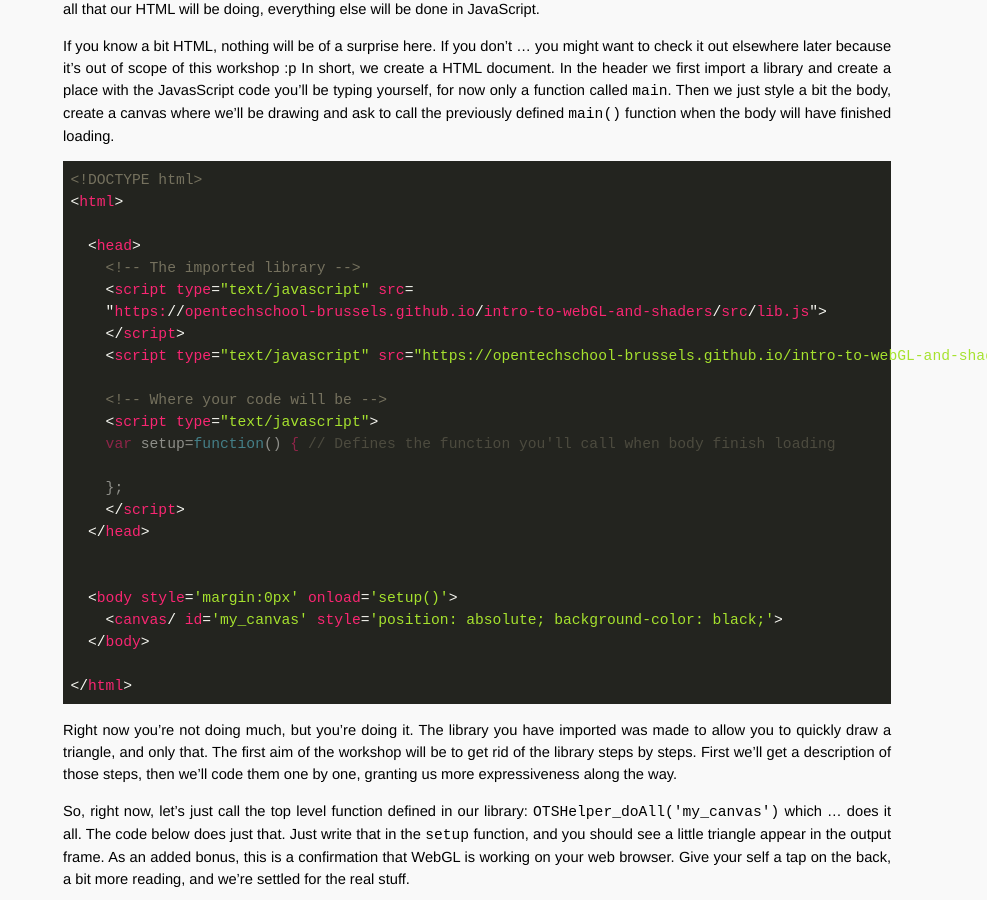
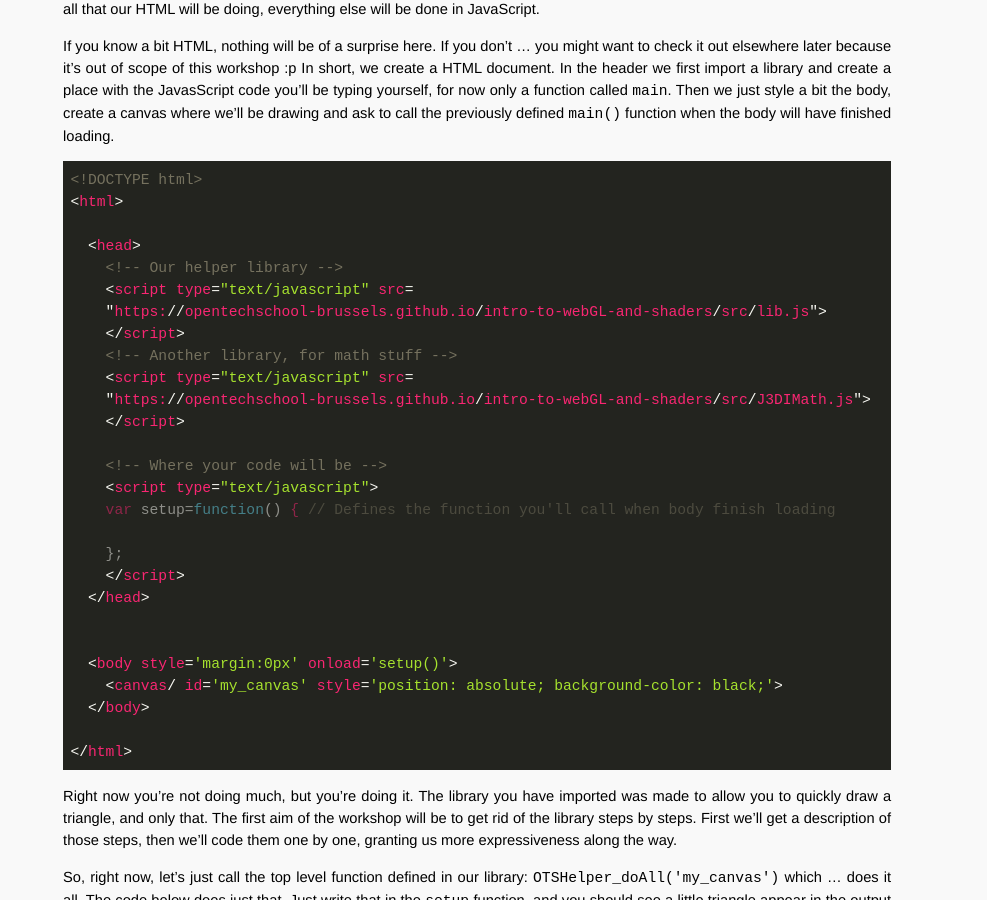
Before and after one commit to OpenTechSchool-Brussels/intro-to-webGL-and-shaders, a Jekyll site: the page built from log0_setting-up.markdown, in a window 1280 px wide and 900 px high, scrolled down 1493 px. Shown: the whole window, without its empty margins (293-1280 px from the left). Built offline with Jekyll 4.4.1, drawn with Linux system fonts in a browser that asks for light colours.

Commit message:
Update log0_setting-up.markdown

```diff
--- a/log0_setting-up.markdown
+++ b/log0_setting-up.markdown
@@ -45,11 +45,14 @@
 <html>
 
   <head>
-    <!-- The imported library -->
+    <!-- Our helper library -->
     <script type="text/javascript" src=
     "https://opentechschool-brussels.github.io/intro-to-webGL-and-shaders/src/lib.js">
     </script>
-    <script type="text/javascript" src="https://opentechschool-brussels.github.io/intro-to-webGL-and-shaders/src/J3DIMath.js"></script>
+    <!-- Another library, for math stuff -->
+    <script type="text/javascript" src=
+    "https://opentechschool-brussels.github.io/intro-to-webGL-and-shaders/src/J3DIMath.js">
+    </script>
 
     <!-- Where your code will be -->
     <script type="text/javascript">
```
